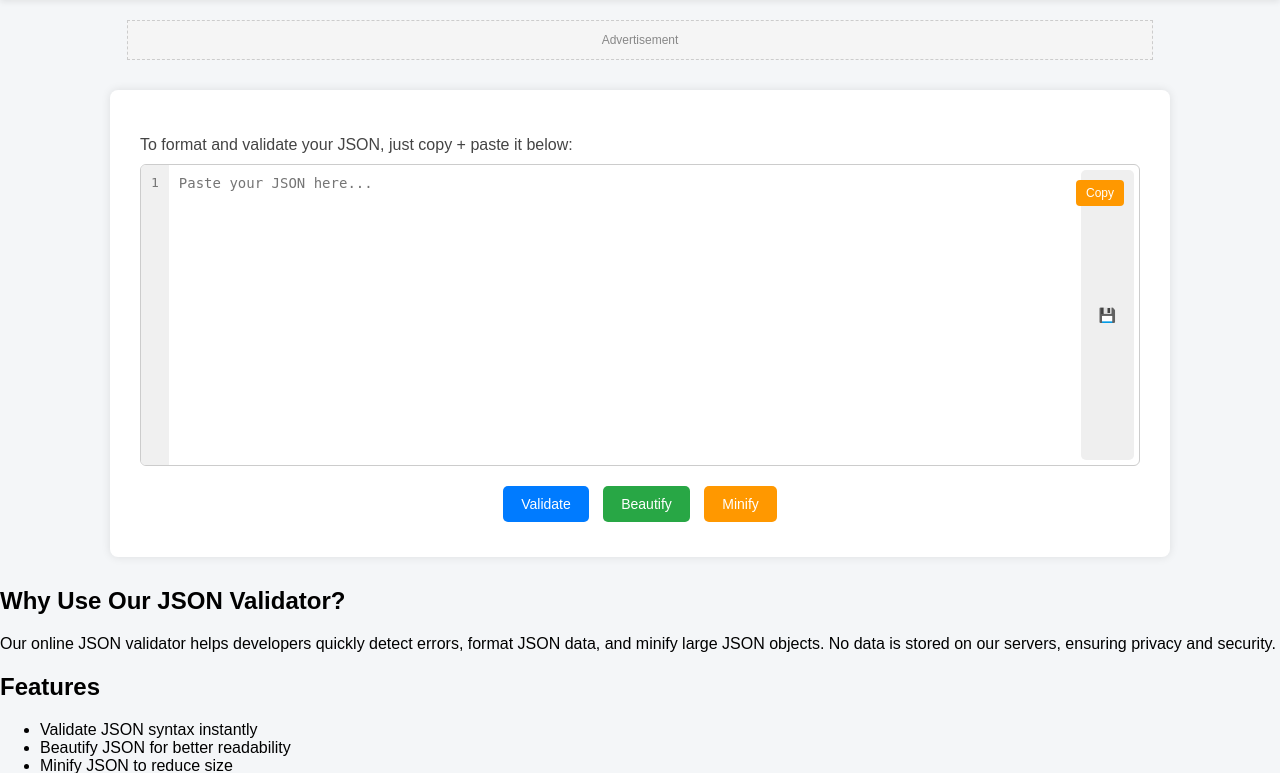
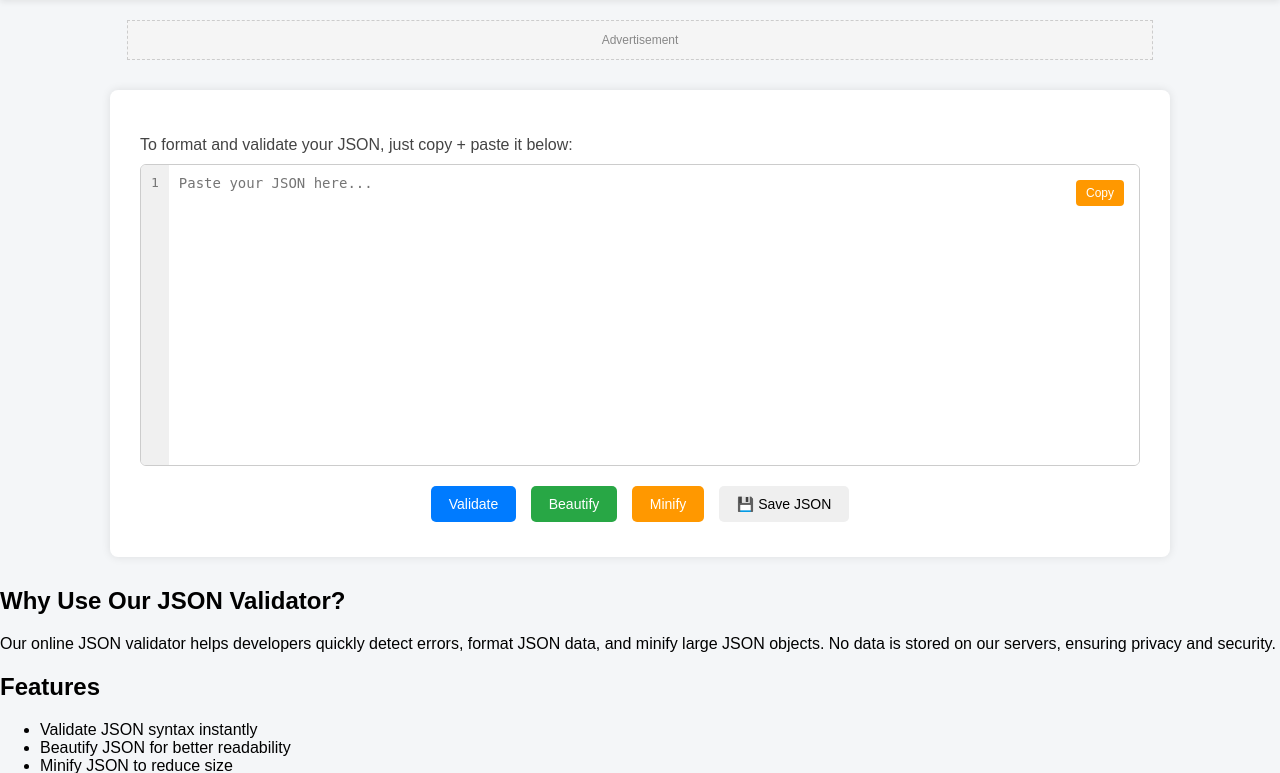
Before and after one commit to gtrreddy5/json_validator, a Flask app: page / in a window 1280 px wide. Shown: the part 95-868 px from the top of the page. Run offline with Flask 3, Linux system fonts and the light colour scheme.

Commit message:
Update index.html

```diff
--- a/templates/index.html
+++ b/templates/index.html
@@ -41,7 +41,6 @@ Free online JSON validator and formatter. Validate, beautify, and minify JSON ea
                   placeholder="Paste your JSON here...">{{ input_json }}</textarea>
 
         <button class="copy-btn" onclick="copyEditor()">Copy</button>
-        <button class="save-btn" onclick="openExportModal()">💾</button>
     </div>
 
     <form method="post">
@@ -51,6 +50,7 @@ Free online JSON validator and formatter. Validate, beautify, and minify JSON ea
             <button type="button" onclick="submitForm('validate')">Validate</button>
             <button type="button" onclick="submitForm('beautify')">Beautify</button>
             <button type="button" onclick="submitForm('minify')">Minify</button>
+            <button type="button" class="export-btn" onclick="openExportModal()">💾 Save JSON</button>
         </div>
     </form>
 
```
